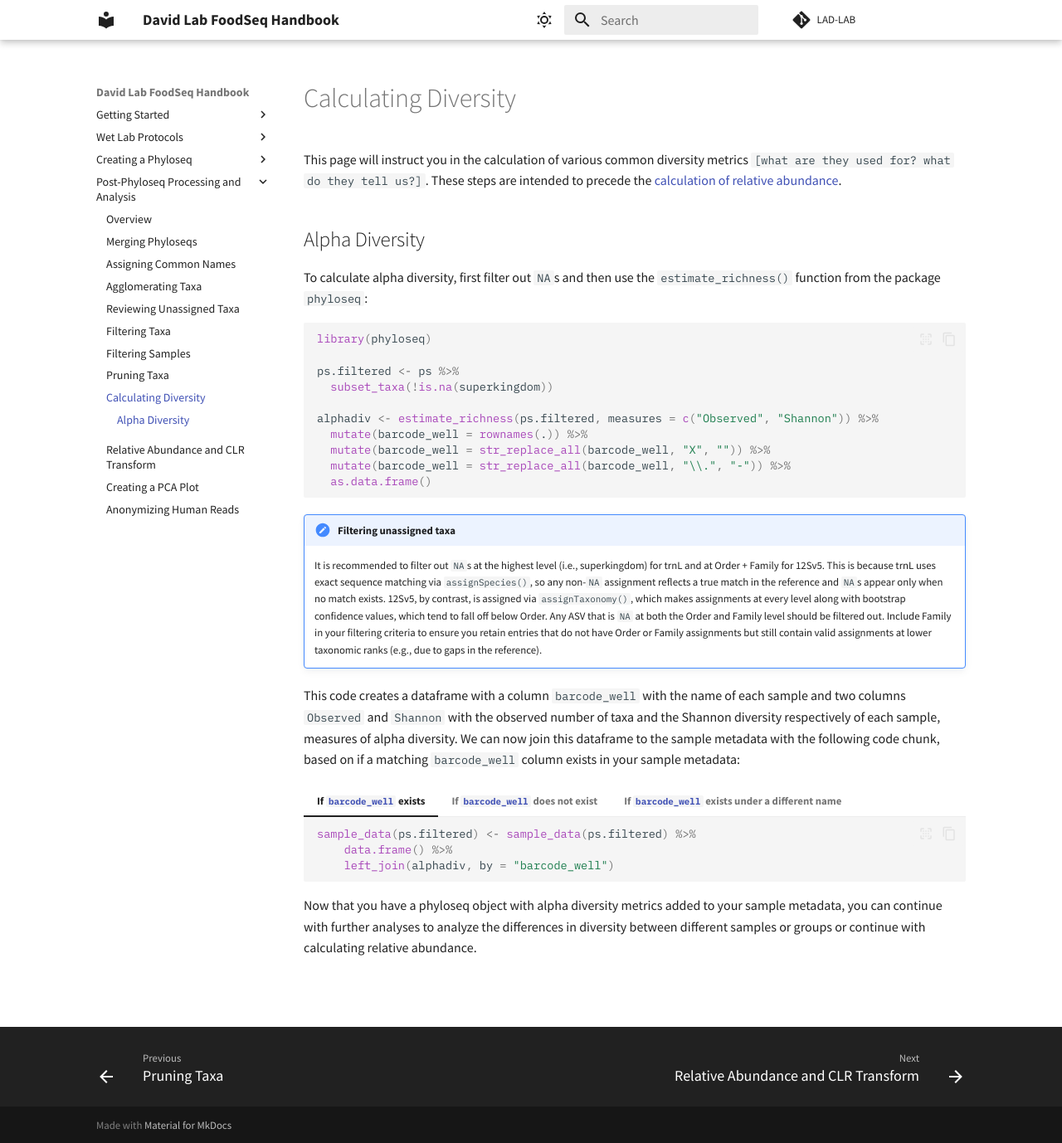
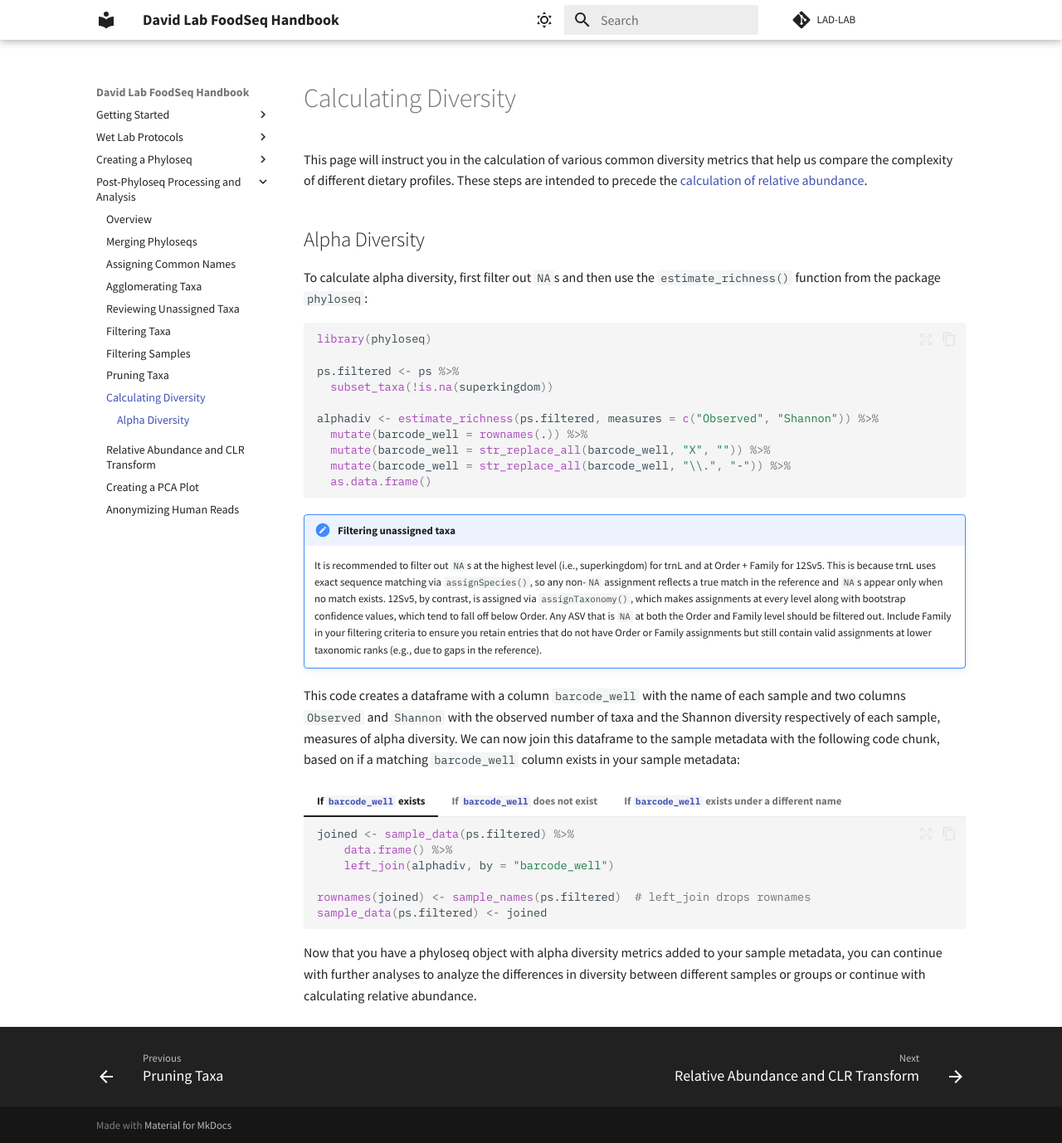
Before and after one commit to LAD-LAB/lad-lab.github.io, an MkDocs documentation site: the page built from docs/diversity.md, in a window 1280 px wide and 1378 px high. Shown: the whole window at 83% size. Built offline with MkDocs 1.6.1 and Material for MkDocs 9.7.7, drawn with Linux system fonts in a browser that asks for light colours.

Commit message:
Fix post-phyloseq ordering, CLR input, and the diversity join
The flowchart now runs as one chain (diversity -> relative abundance -> CLR ->
PCA) rather than three parallel branches off the pruned object, so the diversity
metrics joined into sample_data carry through to the PCA. Glomming stays at
step 2.

- processing.md: rewire steps 6b and 6c into the chain; note RA is foods only
- abundance.md: calculate relative abundance on the filtered phyloseq via
  microbiome::transform(..., 'compositional'), and CLR on that object rather
  than on filtered counts. This changes CLR values, because the zero
  replacement inside microbiome::transform scales with the input.
- diversity.md: restore rownames after left_join, which otherwise drops them
  and fails phyloseq validity on all three tab variants
- intro.md: alpha diversity is calculated on counts, not relative abundance
- pruning.md: drop stale reference to agglomeration, now step 2

Co-Authored-By: Claude Opus 5 (1M context) <noreply@anthropic.com>

````diff
--- a/docs/diversity.md
+++ b/docs/diversity.md
@@ -1,6 +1,6 @@
 # Calculating Diversity
 
-This page will instruct you in the calculation of various common diversity metrics `[what are they used for? what do they tell us?]`. These steps are intended to precede the [calculation of relative abundance](http://lad-lab.github.io/abundance.html).
+This page will instruct you in the calculation of various common diversity metrics that help us compare the complexity of different dietary profiles. These steps are intended to precede the [calculation of relative abundance](http://lad-lab.github.io/abundance.html).
 
 ## Alpha Diversity
 
@@ -28,26 +28,35 @@ This code creates a dataframe with a column `barcode_well` with the name of each
 === "If `barcode_well` exists"
 
     ``` r
-    sample_data(ps.filtered) <- sample_data(ps.filtered) %>%
+    joined <- sample_data(ps.filtered) %>%
         data.frame() %>%
         left_join(alphadiv, by = "barcode_well")
+
+    rownames(joined) <- sample_names(ps.filtered)  # left_join drops rownames
+    sample_data(ps.filtered) <- joined
     ```
 
 === "If `barcode_well` does not exist"
 
     ``` r
-    sample_data(ps.filtered) <- sample_data(ps.filtered) %>%
+    joined <- sample_data(ps.filtered) %>%
         data.frame() %>%
         tibble::rownames_to_column("barcode_well") %>%  # Create barcode_well column
         left_join(alphadiv, by = "barcode_well")
+
+    rownames(joined) <- sample_names(ps.filtered)  # left_join drops rownames
+    sample_data(ps.filtered) <- joined
     ```
 
 === "If `barcode_well` exists under a different name"
 
     ``` r
-    sample_data(ps.filtered) <- sample_data(ps.filtered) %>%
+    joined <- sample_data(ps.filtered) %>%
         data.frame() %>%
         left_join(alphadiv, by = c("[different name]" = "barcode_well")) # Replace [different name] with the matching column's name
+
+    rownames(joined) <- sample_names(ps.filtered)  # left_join drops rownames
+    sample_data(ps.filtered) <- joined
     ```
 
 Now that you have a phyloseq object with alpha diversity metrics added to your sample metadata, you can continue with further analyses to analyze the differences in diversity between different samples or groups or continue with calculating relative abundance.
````
Also changed, not shown: docs/abundance.md (+5 -5 lines), docs/intro.md (+2 -2 lines), docs/processing.md (+2 -2 lines), docs/pruning.md (+1 -1 lines).
